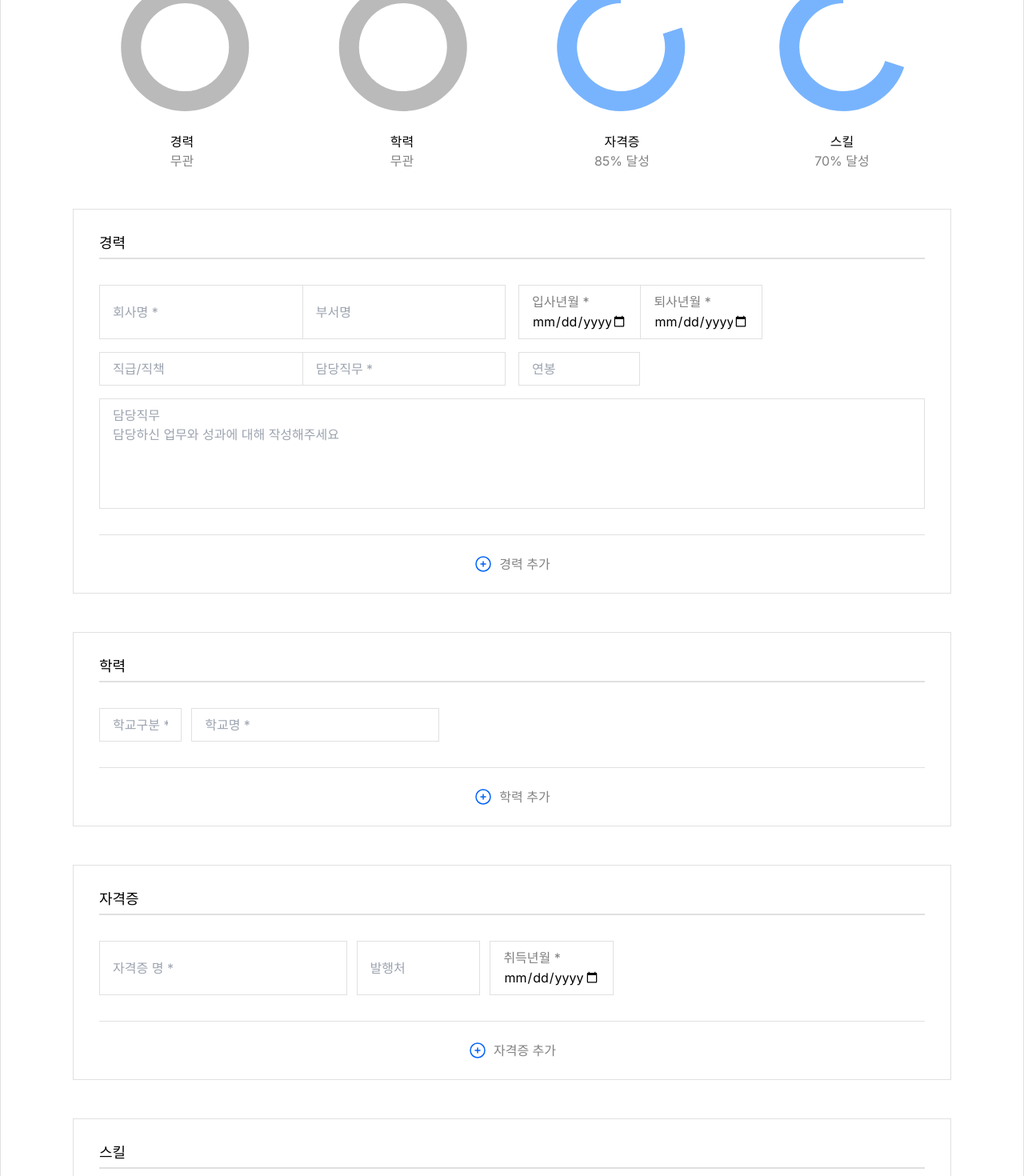
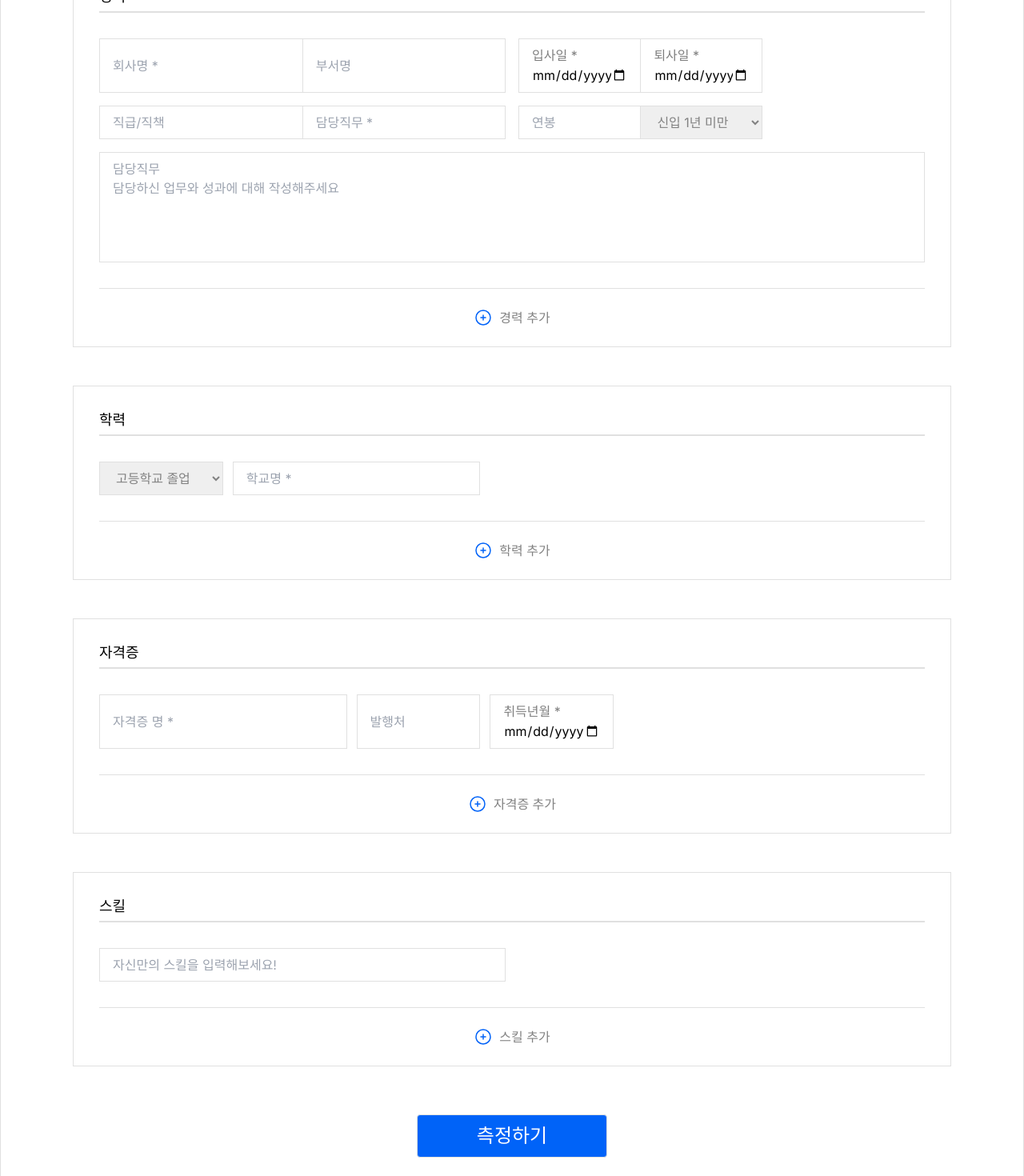
Before and after one commit to jwo1024/FineJob, a Next.js app in the folder finejob-fe/: page /job-application-suitability in a window 1280 px wide. Shown: the part 480-1950 px from the top of the page at 80% size. Built offline with nearby package versions, Linux system fonts and the light colour scheme.

Commit message:
[feat] 지원적합도page backend 연결 준비 & fetch 함수 에러 catch 구문 추가

```diff
--- a/finejob-fe/src/containers/job-application-suitability/CarrerForm.tsx
+++ b/finejob-fe/src/containers/job-application-suitability/CarrerForm.tsx
@@ -2,8 +2,15 @@
 import styles from "@/styles/SuitabilityForms.module.scss";
 import { useRef } from "react";
 import AddButton from "./AddButton";
+import { ICareerData } from "./JobApplicationSuitability";
 
-export default function CareerForm() {
+export default function CareerForm({
+  careerData,
+  setCareerData,
+}: {
+  careerData: ICareerData[];
+  setCareerData: React.Dispatch<React.SetStateAction<ICareerData[]>>;
+}) {
   const companyNameRef = useRef<HTMLInputElement>(null);
   const departmentNameRef = useRef<HTMLInputElement>(null);
   const dateOfEmploymentRef = useRef<HTMLInputElement>(null);
@@ -12,17 +19,41 @@ export default function CareerForm() {
   const dutyInChargeRef = useRef<HTMLInputElement>(null);
   const annualIncomeRef = useRef<HTMLInputElement>(null);
   const dutyInChargeTextRef = useRef<HTMLTextAreaElement>(null);
+  const careerRef = useRef<HTMLSelectElement>(null);
 
-  const handleSubmit = () => {
-    // get value
-    const companyName = companyNameRef.current?.value;
-    const departmentName = departmentNameRef.current?.value;
-    const dateOfEmployment = dateOfEmploymentRef.current?.value;
-    const dateOfRetirement = dateOfRetirementRef.current?.value;
-    const position = positionRef.current?.value;
-    const dutyInCharge = dutyInChargeRef.current?.value;
-    const annualIncome = annualIncomeRef.current?.value;
-    const dutyInChargeText = dutyInChargeTextRef.current?.value;
+  const handleSubmit = async () => {
+    const isAdded = await addCareerData();
+    if (!isAdded) return;
+    await clearRef();
+  };
+
+  const addCareerData = () => {
+    if (
+      !companyNameRef.current?.value ||
+      !dutyInChargeRef.current?.value ||
+      !dateOfEmploymentRef.current?.value ||
+      !dateOfRetirementRef.current?.value ||
+      !careerRef.current?.value
+    )
+      return false;
+    console.log(dateOfEmploymentRef);
+    const newCareerData = {
+      companyName: companyNameRef.current?.value,
+      departmentName: departmentNameRef.current?.value,
+      dateOfEmployment: new Date(dateOfEmploymentRef.current?.value || ""),
+      dateOfRetirement: new Date(dateOfRetirementRef.current?.value || ""),
+      position: positionRef.current?.value,
+      dutyInCharge: dutyInChargeRef.current?.value,
+      annualIncome: annualIncomeRef.current?.value,
+      dutyInChargeText: dutyInChargeTextRef.current?.value,
+      career: careerRef.current?.value,
+    };
+    console.log(newCareerData);
+    setCareerData([...careerData, newCareerData]);
+    return true;
+  };
+
+  const clearRef = () => {
     // clear ref
     if (companyNameRef.current) companyNameRef.current.value = "";
     if (departmentNameRef.current) departmentNameRef.current.value = "";
@@ -32,22 +63,25 @@ export default function CareerForm() {
     if (dutyInChargeRef.current) dutyInChargeRef.current.value = "";
     if (annualIncomeRef.current) annualIncomeRef.current.value = "";
     if (dutyInChargeTextRef.current) dutyInChargeTextRef.current.value = "";
-    // log
-    console.log(
-      companyName,
-      departmentName,
-      dateOfEmployment,
-      dateOfRetirement,
-      position,
-      dutyInCharge,
-      annualIncome,
-      dutyInChargeText
-    );
   };
 
   return (
     <section className={styles.careerForm}>
       <h4>경력</h4>
+      {careerData.map((career, key) => (
+        <div key={key}>
+          <p>{`회사명 ${career.companyName}`}</p>
+          <p>{`부서명 ${career.departmentName}`}</p>
+          <p>
+            {`입사일 ${career.dateOfEmployment}\n ~ 퇴사일 ${career.dateOfRetirement}`}
+          </p>
+          <p>{`직급 ${career.position}`}</p>
+          <p>{`담당직무 ${career.dutyInCharge}`}</p>
+          <p>{`연봉 ${career.annualIncome}`}</p>
+          <p>{`담당업무 상세 ${career.dutyInChargeText}`}</p>
+          <p>{`경력 ${career.career}`}</p>
+        </div>
+      ))}
       <form>
         <fieldset>
           <input
@@ -57,35 +91,65 @@ export default function CareerForm() {
             required
             ref={companyNameRef}
           />
-          <input placeholder="부서명" type="text" name="department_name" />
+          <input
+            placeholder="부서명"
+            type="text"
+            name="department_name"
+            ref={departmentNameRef}
+          />
         </fieldset>
         <fieldset>
           <input
-            placeholder="입사년월 *"
+            placeholder="입사일 *"
             type="date"
             name="date_of_employment"
             aria-required="true"
             required
+            ref={dateOfEmploymentRef}
           />
           <input
-            placeholder="퇴사년월 *"
+            placeholder="퇴사일 *"
             type="date"
             name="date_of_retirement"
             required
+            ref={dateOfRetirementRef}
           />
         </fieldset>
         <fieldset>
-          <input placeholder="직급/직책" type="text" name="position" />
-          <input placeholder="담당직무 *" type="text" name="duty_in_charge" />
+          <input
+            placeholder="직급/직책"
+            type="text"
+            name="position"
+            ref={positionRef}
+          />
+          <input
+            placeholder="담당직무 *"
+            type="text"
+            name="duty_in_charge"
+            ref={dutyInChargeRef}
+          />
         </fieldset>
         <fieldset>
-          <input placeholder="연봉" type="text" name="annual_income" />
+          <input
+            placeholder="연봉"
+            type="text"
+            name="annual_income"
+            ref={annualIncomeRef}
+          />
+          <select name="career" ref={careerRef} required>
+            <option value="신입 1년 미만">신입 1년 미만</option>
+            <option value="1년 이상 3년 미만">1년 이상 3년 미만</option>
+            <option value="3년 이상 7년 미만">3년 이상 7년 미만</option>
+            <option value="7년 이상 10년 미만">7년 이상 10년 미만</option>
+            <option value="10년 이상">10년 이상</option>
+          </select>
         </fieldset>
         <fieldset>
           <textarea
             placeholder={`담당직무\n담당하신 업무와 성과에 대해 작성해주세요`}
             rows={5}
             name="duty_in_charge_text"
+            ref={dutyInChargeTextRef}
           />
         </fieldset>
       </form>
--- a/finejob-fe/src/containers/job-application-suitability/CertificateForm.tsx
+++ b/finejob-fe/src/containers/job-application-suitability/CertificateForm.tsx
@@ -2,28 +2,53 @@
 import styles from "@/styles/SuitabilityForms.module.scss";
 import { useRef } from "react";
 import AddButton from "./AddButton";
+import { ICertificateData } from "./JobApplicationSuitability";
 
-export default function CertificateForm() {
+export default function CertificateForm({
+  certificateData,
+  setCertificateData,
+}: {
+  certificateData: ICertificateData[];
+  setCertificateData: React.Dispatch<React.SetStateAction<ICertificateData[]>>;
+}) {
   const qualificationRef = useRef<HTMLInputElement>(null);
   const issuedRef = useRef<HTMLInputElement>(null);
   const dateOfAcquisitionRef = useRef<HTMLInputElement>(null);
 
   const handleSubmit = () => {
-    // get value
-    const qualification = qualificationRef.current?.value;
-    const issued = issuedRef.current?.value;
-    const dateOfAcquisition = dateOfAcquisitionRef.current?.value;
-    // clear ref
+    const isAdded = addCertificateData();
+    if (!isAdded) return;
+    clearRef();
+  };
+
+  const addCertificateData = () => {
+    if (!qualificationRef.current?.value || !dateOfAcquisitionRef.current?.value)
+      return false;
+    const newCertificateData = {
+      qualification: qualificationRef.current?.value,
+      issued: issuedRef.current?.value,
+      dateOfAcquisition: new Date(dateOfAcquisitionRef.current?.value || ""),
+    };
+    setCertificateData([...certificateData, newCertificateData]);
+    return true;
+  };
+
+  const clearRef = () => {
     if (qualificationRef.current) qualificationRef.current.value = "";
     if (issuedRef.current) issuedRef.current.value = "";
     if (dateOfAcquisitionRef.current) dateOfAcquisitionRef.current.value = "";
-    // log
-    console.log(qualification, issued, dateOfAcquisition);
   };
 
   return (
     <section className={styles.certificateForm}>
       <h4>자격증</h4>
+      {certificateData.map((data, index) => (
+        <div key={index}>
+          <p>{`자격증명 ${data.qualification}`}</p>
+          <p>{`발행처 ${data.issued}`}</p>
+          <p>{`취득년월 ${data.dateOfAcquisition}`}</p>
+        </div>
+      ))}
       <form>
         <fieldset>
           <input
--- a/finejob-fe/src/containers/job-application-suitability/EducationForm.tsx
+++ b/finejob-fe/src/containers/job-application-suitability/EducationForm.tsx
@@ -3,39 +3,64 @@
 import styles from "@/styles/SuitabilityForms.module.scss";
 import { useRef } from "react";
 import AddButton from "./AddButton";
+import { IEducationData } from "./JobApplicationSuitability";
 
-export default function EducationForm() {
-  const schoolClassificationRef = useRef<HTMLInputElement>(null);
+export default function EducationForm({
+  educationData,
+  setEducationData,
+}: {
+  educationData: IEducationData[];
+  setEducationData: React.Dispatch<React.SetStateAction<IEducationData[]>>;
+}) {
+  const schoolClassificationRef = useRef<HTMLSelectElement>(null);
   const schoolNameRef = useRef<HTMLInputElement>(null);
 
   const handleSubmit = () => {
-    // get value
-    const schoolClassification = schoolClassificationRef.current?.value;
-    const schoolName = schoolNameRef.current?.value;
-    // clear ref
+    const isAdded = addEducationData();
+    if (!isAdded) return;
+    clearRef();
+  };
+
+  const addEducationData = () => {
+    if (!schoolClassificationRef.current?.value || !schoolNameRef.current?.value)
+      return false;
+    const newEducationData = {
+      schoolClassification: schoolClassificationRef.current?.value,
+      schoolName: schoolNameRef.current?.value,
+    };
+    setEducationData([...educationData, newEducationData]);
+    return true;
+  };
+
+  const clearRef = () => {
     if (schoolClassificationRef.current)
       schoolClassificationRef.current.value = "";
     if (schoolNameRef.current) schoolNameRef.current.value = "";
-    // log
-    console.log(schoolClassification, schoolName);
   };
 
   return (
     <section className={styles.educationForm}>
       <h4>학력</h4>
+      {educationData.map((data, index) => (
+        <div key={index}>
+          <p>{`학교구분 ${data.schoolClassification}`}</p>
+          <p>{`학교명 ${data.schoolName}`}</p>
+        </div>
+      ))}
       <form>
         <fieldset>
-          <input
-            placeholder="학교구분 *"
-            type="text"
-            name="school_classification"
-            ref={schoolClassificationRef}
-          />
+          <select name="school_classification" ref={schoolClassificationRef}>
+            <option value="고등학교 졸업">고등학교 졸업</option>
+            <option value="대학 졸업">학사 졸업</option>
+            <option value="석사 졸업">석사 졸업</option>
+            <option value="박사 졸업">박사 졸업</option>
+          </select>
           <input
             placeholder="학교명 *"
             type="text"
             name="school_name"
             ref={schoolNameRef}
+            required
           />
         </fieldset>
       </form>
--- a/finejob-fe/src/containers/job-application-suitability/JobApplicationSuitability.tsx
+++ b/finejob-fe/src/containers/job-application-suitability/JobApplicationSuitability.tsx
@@ -1,3 +1,5 @@
+"use client";
+
 import styles from "@/styles/JobApplicationSuitability.module.scss";
 import CareerForm from "./CarrerForm";
 import EducationForm from "./EducationForm";
@@ -7,17 +9,94 @@ import dynamic from "next/dynamic";
 const SuitabilityChart = dynamic(() => import("./SuitabilityChart"), {
   ssr: false,
 });
+import { useState } from "react";
+
+export interface ICareerData {
+  companyName: string; // 회사명
+  departmentName?: string; // 부서명
+  dateOfEmployment: Date; // 입사일
+  dateOfRetirement: Date; // 퇴사일
+  position?: string; // 직급
+  dutyInCharge: string; // 담당직무
+  annualIncome?: string; // 연봉
+  dutyInChargeText?: string; // 담당업무 상세
+  career: string; // 경력
+}
+export interface IEducationData {
+  schoolClassification: string; // 학교구분
+  schoolName: string; // 학교명
+}
+export interface ICertificateData {
+  qualification: string; // 자격증명
+  issued?: string; // 발행처
+  dateOfAcquisition: Date; // 취득년월
+}
+export interface ISkillData {
+  skill: string; // 스킬
+}
 
 export default function JobApplicationSuitability() {
+  const [isButtonDisabled, setIsButtonDisabled] = useState<boolean>(false);
+  const [careerData, setCareerData] = useState<ICareerData[]>([]);
+  const [educationData, setEducationData] = useState<IEducationData[]>([]);
+  const [certificateData, setCertificateData] = useState<ICertificateData[]>(
+    []
+  );
+  const [skillData, setSkillData] = useState<ISkillData[]>([]);
+
+  const [chartData, setChartData] = useState<{
+    valueCarrer?: number;
+    valueEducation?: number;
+    valueCertificate?: number;
+    valueSkill?: number;
+  } | null>(null);
+
+  const handleSubmit = () => {
+    // TODO : BE api 연결
+    const requestData = {
+      careerData,
+      educationData,
+      certificateData,
+      skillData,
+    };
+    setIsButtonDisabled(true);
+    fetch(`http://localhost:8080/api/somewhere`, {
+      method: "POST",
+      headers: {
+        "Content-Type": "application/json",
+      },
+      body: JSON.stringify(requestData),
+    })
+      .then((res) => {
+        if (!res.ok) throw new Error("서버 통신 오류");
+        return res.json();
+      })
+      .then((data) => {
+        // TODO : BE에서 받은 데이터 처리
+        // value가 undefined 로 오면 "무관" 으로 출력됨
+        setChartData({
+          valueCarrer: data?.valueCarrer,
+          valueEducation: data?.valueEducation,
+          valueCertificate: data?.valueCertificate,
+          valueSkill: data?.valueSkill,
+        });
+      })
+      .catch((err) => {
+        console.log(err);
+        setIsButtonDisabled(false);
+      });
+  };
+
   return (
     <section className={styles.mainSection}>
       <h3>지원 적합도</h3>
+      {chartData ? (
         <div>
           <SuitabilityChart
-          valueCarrer={0}
-          valueEducation={0}
-          valueCertificate={80}
-          valueSkill={70}
+            valueCarrer={chartData?.valueCarrer}
+            valueEducation={chartData?.valueEducation}
+            valueCertificate={chartData?.valueCertificate}
+            valueSkill={chartData?.valueSkill}
             width={1100}
             height={180}
           />
@@ -29,12 +108,27 @@ export default function JobApplicationSuitability() {
             skillStatus={70}
           />
         </div>
-
+      ) : undefined}
       <div className={styles.forms}>
-        <CareerForm />
-        <EducationForm />
-        <CertificateForm />
-        <SkillForm />
+        <CareerForm careerData={careerData} setCareerData={setCareerData} />
+        <EducationForm
+          educationData={educationData}
+          setEducationData={setEducationData}
+        />
+        <CertificateForm
+          certificateData={certificateData}
+          setCertificateData={setCertificateData}
+        />
+        <SkillForm skillData={skillData} setSkillData={setSkillData} />
+      </div>
+      <div>
+        <button
+          className={styles.submitButton}
+          onClick={handleSubmit}
+          disabled={isButtonDisabled}
+        >
+          {isButtonDisabled ? "측정완료" : "측정하기"}
+        </button>
       </div>
     </section>
   );
--- a/finejob-fe/src/containers/job-application-suitability/SkillForm.tsx
+++ b/finejob-fe/src/containers/job-application-suitability/SkillForm.tsx
@@ -3,22 +3,44 @@
 import styles from "@/styles/SuitabilityForms.module.scss";
 import { useRef } from "react";
 import AddButton from "./AddButton";
+import { ISkillData } from "./JobApplicationSuitability";
 
-export default function SkillForm() {
+export default function SkillForm({
+  skillData,
+  setSkillData,
+}: {
+  skillData: ISkillData[];
+  setSkillData: React.Dispatch<React.SetStateAction<ISkillData[]>>;
+}) {
   const skillRef = useRef<HTMLInputElement>(null);
 
   const handleSubmit = () => {
-    // get value
-    const skill = skillRef.current?.value;
-    // clear ref
+    const isAdded = addSkillData();
+    if (!isAdded) return;
+    clearRef();
+  };
+
+  const addSkillData = () => {
+    if (!skillRef.current?.value) return false;
+    const newSkillData = {
+      skill: skillRef.current?.value,
+    };
+    setSkillData([...skillData, newSkillData]);
+    return true;
+  };
+
+  const clearRef = () => {
     if (skillRef.current) skillRef.current.value = "";
-    // log
-    console.log(skill);
   };
 
   return (
     <section className={styles.skillForm}>
       <h4>스킬</h4>
+      {skillData.map((data, index) => (
+        <div key={index}>
+          <p>{`스킬 ${data.skill}`}</p>
+        </div>
+      ))}
       <form>
         <fieldset>
           <input
--- a/finejob-fe/src/styles/JobApplicationSuitability.module.scss
+++ b/finejob-fe/src/styles/JobApplicationSuitability.module.scss
@@ -11,6 +11,8 @@ $fontGray: #828282;
 
 $iconBlue: #d0ebff;
 $backgroundBlue: #eef7ff;
+
+$button-disabled-gray: #999999;
 
 .mainSection {
   padding: 32px 58px;
@@ -37,6 +39,26 @@ $backgroundBlue: #eef7ff;
     flex-direction: column;
     gap: 48px;
   }
+
+  .submitButton {
+    padding: 8px 74px;
+    border-radius: 4px;
+    border: 1px solid $borderGray;
+    background-color: $logoBlue;
+    color: white;
+    font-size: x-large;
+    margin: 28px 0px;
+    margin-bottom: 48px;
+    cursor: pointer;
+    &:hover {
+      // background-color: $backgroundBlue;
+      background-color: rgb(0, 0, 228);
+    }
+    &:disabled {
+      background-color: $button-disabled-gray;
+      cursor: auto;
+    }
+  }
 }
 
 .chartCaption {
--- a/finejob-fe/src/styles/JobSearchFilter.module.scss
+++ b/finejob-fe/src/styles/JobSearchFilter.module.scss
@@ -124,5 +124,8 @@ $fontGray: #828282;
     border-radius: 8px;
     border: none;
     cursor: pointer;
+    &:hover {
+      background-color: rgb(0, 0, 228);
+    }
   }
 }
--- a/finejob-fe/src/styles/SuitabilityForms.module.scss
+++ b/finejob-fe/src/styles/SuitabilityForms.module.scss
@@ -29,6 +29,18 @@ $backgroundBlue: #eef7ff;
     line-height: 2;
   }
 
+  div {
+    width: 100%;
+    display: grid;
+    grid-template-columns: repeat(2, 1fr);
+    gap: 16px;
+    border: 1px solid $borderGray;
+    // color: $fontGray;
+    p {
+      border: 1px solid $borderGray;
+    }
+  }
+
   form {
     display: grid;
     grid-template-columns: 1fr 1fr;
@@ -39,7 +51,8 @@ $backgroundBlue: #eef7ff;
     fieldset {
       display: flex;
       input,
-      textarea {
+      textarea,
+      select {
         width: 100%;
         padding: 8px 16px;
         border: 1px solid $borderGray;
@@ -56,6 +69,9 @@ $backgroundBlue: #eef7ff;
         &[type="date"]:valid::before {
           display: none;
         }
+      }
+      select {
+        color: $fontGray;
       }
     }
   }
@@ -93,6 +109,9 @@ $backgroundBlue: #eef7ff;
         input {
           width: 30%;
         }
+        select {
+          width: 30%;
+        }
       }
       &:nth-child(5) {
         grid-column: span 2;
@@ -109,7 +128,8 @@ $backgroundBlue: #eef7ff;
       gap: 12px;
       grid-column: span 2;
       :first-child {
-        width: 10%;
+        width: 15%;
+        color: $fontGray;
       }
       :nth-child(2) {
         width: 30%;
```
Also changed, not shown: finejob-fe/src/containers/recruitment-info/JobSearch.tsx (+7 -3 lines), finejob-fe/src/containers/recruitment-info/JobSearchFilter.tsx (+77 -97 lines), finejob-fe/src/containers/recruitment-info/JobSearchResult.tsx (+11 -8 lines), finejob-fe/src/styles/JobSearchResult.module.scss (+21 -0 lines). Lines whose indentation alone changed are shown as unchanged.
